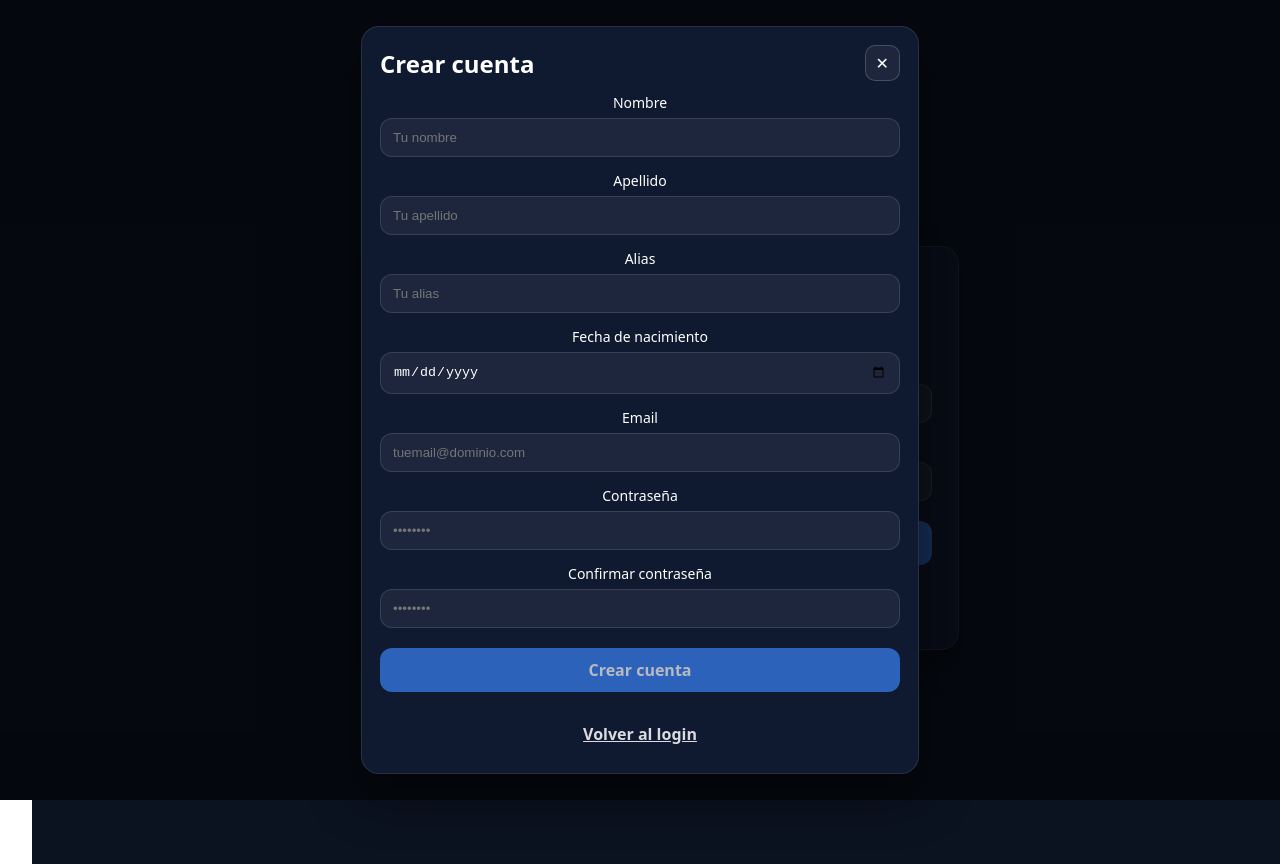
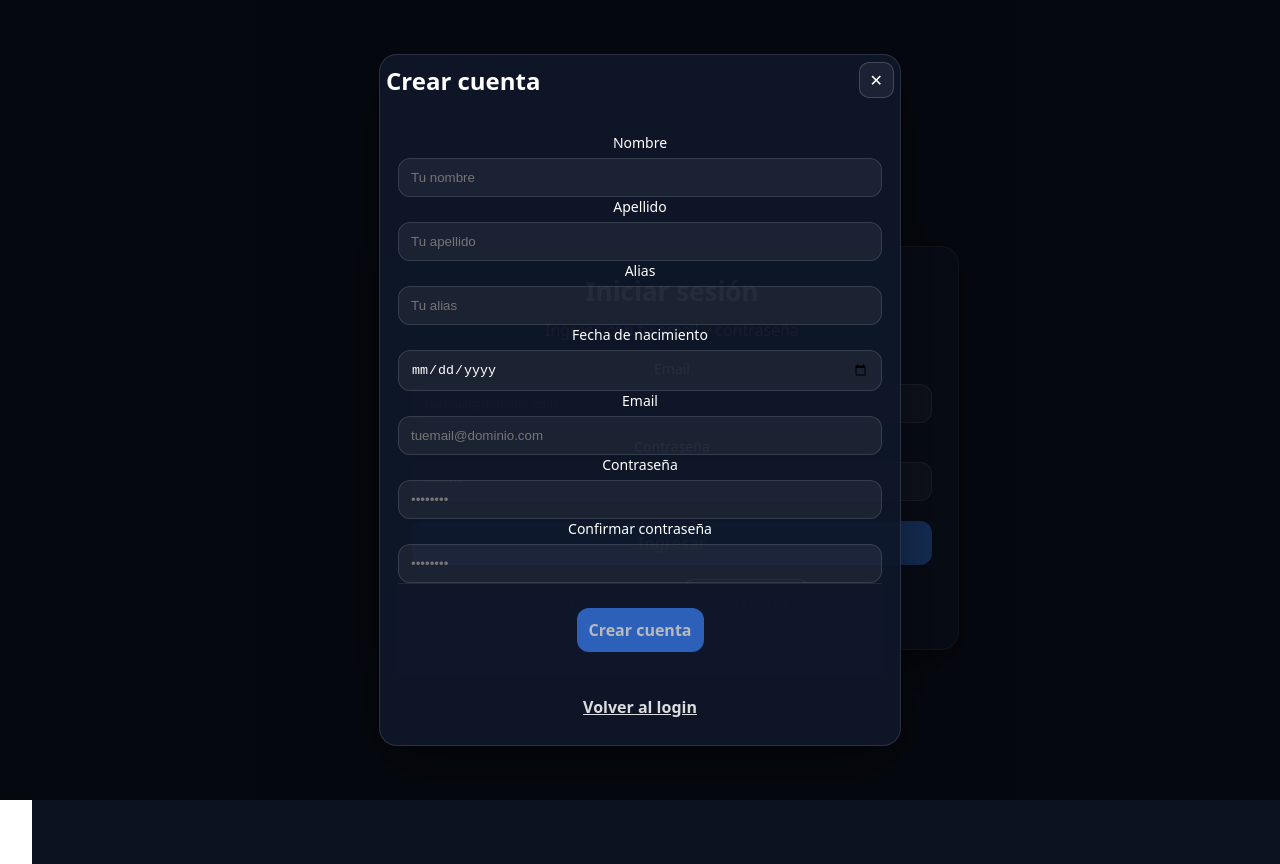
Before and after one commit to julianaflorezm/Social-media-fullstack-app, a React (Vite) app: page /login in a window 1280 px wide. Both pictures are taken after a click on the button "Regístrate". Shown: the top 864 px of the page. Built offline with nearby package versions, Linux system fonts and the light colour scheme; no server answers.

Commit message:
Fixing some styles

```diff
--- a/src/pages/login/Login.jsx
+++ b/src/pages/login/Login.jsx
@@ -20,10 +20,10 @@ export default function Login() {
   // REGISTER (modal)
   const [isRegisterOpen, setIsRegisterOpen] = useState(false);
   const [regEmail, setRegEmail] = useState("");
-  const [regName, setRegName] = useState('')
-  const [regLastname, setRegLastname] = useState('')
-  const [regAlias, setRegAlias] = useState('')
-  const [regBirthdate, setRegBirthdate] = useState(new Date())
+  const [regName, setRegName] = useState("");
+  const [regLastname, setRegLastname] = useState("");
+  const [regAlias, setRegAlias] = useState("");
+  const [regBirthdate, setRegBirthdate] = useState(new Date());
   const [regPassword, setRegPassword] = useState("");
   const [regConfirm, setRegConfirm] = useState("");
   const [regError, setRegError] = useState("");
@@ -65,7 +65,7 @@ export default function Login() {
 
     setLoading(true);
     try {
-      const data = await login({ password, email })
+      const data = await login({ password, email });
       const token = getTokenFromResponse(data);
 
       if (!token) {
@@ -73,14 +73,14 @@ export default function Login() {
           "El backend no devolvió token. Ajusta la respuesta a { access_token }."
         );
       }
-      localStorage.setItem('user_id', data.id)
+      localStorage.setItem("user_id", data.id);
       localStorage.setItem("access_token", token);
       navigate("/dashboard", { replace: true });
     } catch (err) {
-      console.log('error login', err.message);
+      console.log("error login", err.message);
 
-      if(err?.message == 'USER_NOT_FOUND') {
-        setError('Este usuario no existe, regístrese por favor');
+      if (err?.message == "USER_NOT_FOUND") {
+        setError("Este usuario no existe, regístrese por favor");
       }
       // setError(err?.message ?? "Error desconocido");
     } finally {
@@ -109,8 +109,8 @@ export default function Login() {
         regLastname,
         regAlias,
         regBirthdate,
-        regPassword
-      })
+        regPassword,
+      });
       const token = getTokenFromResponse(data);
 
       // Si tu register NO devuelve token, te dejo fallback:
@@ -207,7 +207,7 @@ export default function Login() {
             onMouseDown={(e) => e.stopPropagation()}
           >
             <div style={styles.modalHeader}>
-              <h2 style={{ margin: 0 }}>Crear cuenta</h2>
+              <h2 style={{ margin: 6 }}>Crear cuenta</h2>
               <button
                 type="button"
                 onClick={closeRegister}
@@ -218,7 +218,7 @@ export default function Login() {
               </button>
             </div>
 
-            <form onSubmit={handleRegisterSubmit} style={styles.form}>
+            <form onSubmit={handleRegisterSubmit} style={styles.modalBody}>
               <label style={styles.label}>
                 Nombre
                 <input
@@ -313,7 +313,7 @@ export default function Login() {
                   minLength={6}
                 />
               </label>
-
+              <div style={styles.modalFooter}>
                 <button
                   type="submit"
                   disabled={!canRegister || loading}
@@ -325,7 +325,10 @@ export default function Login() {
                 >
                   {loading ? "Registrando..." : "Crear cuenta"}
                 </button>
+                <div style={{ textAlign: "center", marginTop: 8 }}>
                   {regError && <div style={styles.error}>{regError}</div>}
+                </div>
+              </div>
               <div style={{ textAlign: "center", marginTop: 8 }}>
                 <button
                   type="button"
@@ -363,7 +366,12 @@ const styles = {
     color: "white",
   },
   title: { margin: 0, fontSize: 26, fontWeight: 800, textAlign: "center" },
-  subtitle: { marginTop: 10, marginBottom: 18, opacity: 0.85, textAlign: "center" },
+  subtitle: {
+    marginTop: 10,
+    marginBottom: 18,
+    opacity: 0.85,
+    textAlign: "center",
+  },
   form: { display: "grid", gap: 14 },
   label: { display: "grid", gap: 6, fontSize: 14 },
   input: {
@@ -406,30 +414,29 @@ const styles = {
     cursor: "pointer",
     textDecoration: "underline",
   },
-
-  modalOverlay: {
-    position: "fixed",
-    inset: 0,
-    background: "rgba(0,0,0,0.55)",
-    display: "grid",
-    placeItems: "center",
-    padding: 16,
-  },
   modalCard: {
     width: "100%",
     maxWidth: 520,
-    background: "#0f1930",
-    border: "1px solid rgba(255,255,255,0.10)",
+    background: "rgba(15,23,42,0.92)",
+    border: "1px solid rgba(255,255,255,0.12)",
     borderRadius: 18,
-    padding: 18,
-    color: "white",
-    boxShadow: "0 18px 50px rgba(0,0,0,0.5)",
+    boxShadow: "0 20px 60px rgba(0,0,0,0.45)",
+    maxHeight: "calc(100vh - 32px)", // 🔥 no se sale de pantalla
+    overflow: "hidden", // para que el header/footer sticky funcionen
+    display: "flex",
+    flexDirection: "column",
   },
   modalHeader: {
     display: "flex",
     justifyContent: "space-between",
     alignItems: "center",
     marginBottom: 12,
+    marginRight: 6,
+    marginTop: 3,
+  },
+  modalBody: {
+    padding: 18,
+    overflowY: "auto", // 🔥 aquí scrollean los inputs
   },
   iconButton: {
     border: "1px solid rgba(255,255,255,0.18)",
@@ -447,4 +454,21 @@ const styles = {
     cursor: "pointer",
     fontWeight: 700,
   },
+  modalOverlay: {
+    position: "fixed",
+    inset: 0,
+    background: "rgba(0,0,0,0.55)",
+    display: "flex",
+    justifyContent: "center",
+    alignItems: "center",
+    padding: 16,
+    overflowY: "auto", // 🔥 permite scroll si no cabe
+  },
+  modalFooter: {
+    padding: 18,
+    borderTop: "1px solid rgba(255,255,255,0.08)",
+    background: "rgba(15,23,42,0.95)",
+    position: "sticky",
+    bottom: 0,
+  },
 };
```
Lines whose indentation alone changed are shown as unchanged.
